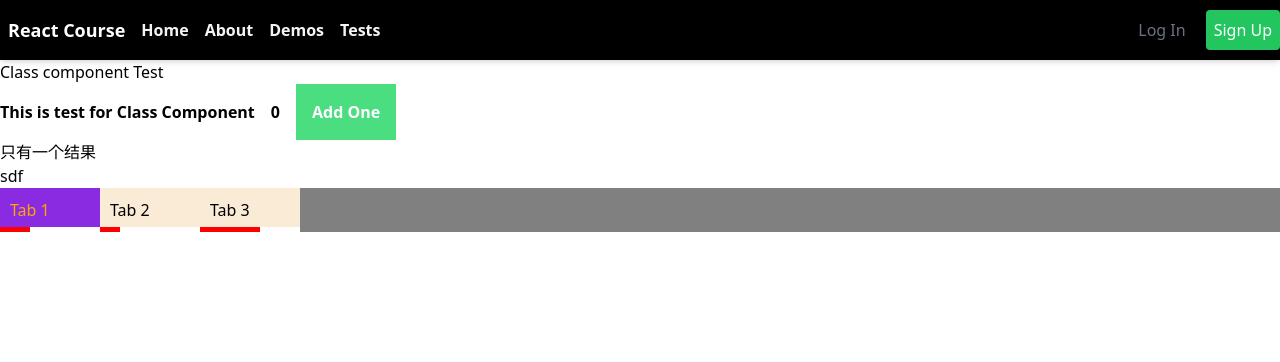
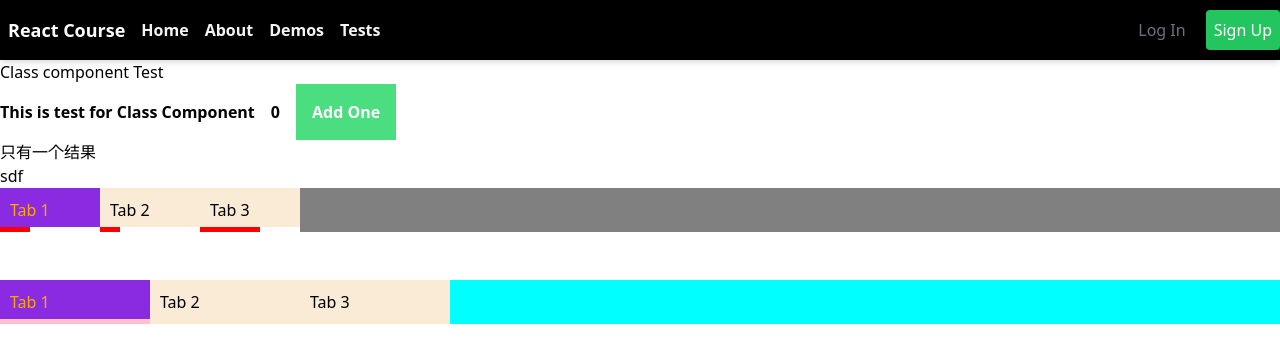
Before and after one commit to geforcesong/react-course, a React (Vite) app: page / in a window 1280 px wide. Shown: the top 362 px of the page. Built offline with nearby package versions, Linux system fonts and the light colour scheme.

Commit message:
added new tabs

```diff
--- /dev/null
+++ b/src/components/SimpleTab/index.module.scss
@@ -0,0 +1,30 @@
+.tab-container {
+  background-color: aqua;
+  display: flex;
+  position: relative;
+  --tab-width: 150px;
+  --index: 0;
+
+  .tab-item-container {
+    padding: 10px;
+    background-color: antiquewhite;
+    cursor: pointer;
+    position: relative;
+    width: var(--tab-width);
+  }
+
+  .active {
+    color: orange;
+    background-color: blueviolet;
+  }
+
+  .indicator {
+    width: var(--tab-width);
+    height: 5px;
+    background-color: pink;
+    position: absolute;
+    bottom: 0;
+    left: calc(var(--tab-width) * var(--index, 0));
+    transition: all 0.3s ease-in-out;
+  }
+}
--- /dev/null
+++ b/src/components/SimpleTab/index.tsx
@@ -0,0 +1,55 @@
+import React from 'react';
+import styles from './index.module.scss';
+
+export interface TabItem {
+  id: string | number;
+  component: JSX.Element | string;
+  active: boolean;
+  disabled: boolean;
+}
+
+export interface Props {
+  items: Array<TabItem>;
+  onTabChanged?: (item: TabItem) => void;
+}
+
+const SimpleTab: React.FC<Props> = ({ items, onTabChanged }) => {
+  const handleClick = (item: TabItem) => {
+    if (!items) {
+      return;
+    }
+    const activeItem = items.find((item: TabItem) => item.active);
+    if (activeItem === item) {
+      return;
+    }
+    onTabChanged?.(item);
+  };
+
+  const activeIndex = items.findIndex((item) => item.active);
+  const constainerStyle = {
+    '--index': activeIndex < 0 ? 0 : activeIndex,
+  } as React.CSSProperties;
+
+  return (
+    <div className={styles['tab-container']} style={constainerStyle}>
+      {items.map((item: TabItem) => {
+        return (
+          <div
+            key={item.id}
+            className={
+              item.active
+                ? `${styles['tab-item-container']} ${styles.active}`
+                : styles['tab-item-container']
+            }
+            onClick={() => handleClick(item)}
+          >
+            {item.component}
+          </div>
+        );
+      })}
+      <div className={styles.indicator}></div>
+    </div>
+  );
+};
+
+export default SimpleTab;
--- a/src/pages/HomePage.tsx
+++ b/src/pages/HomePage.tsx
@@ -2,6 +2,7 @@ import ClassTest from '../components/test/ClassTest';
 import { Conditional } from '../components/test/Conditional';
 import Tabs, { TabItem } from '../components/Tabs';
 import { useState } from 'react';
+import SimpleTab from '../components/SimpleTab';
 
 const tabItems = [
   {
@@ -46,6 +47,8 @@ const HomePage: React.FC = () => {
       <Conditional count={1} />
       sdf
       <Tabs items={items} onTabChanged={handleTabItemChanged} />
+      <br /> <br />
+      <SimpleTab items={items} onTabChanged={handleTabItemChanged} />
     </div>
   );
 };
```
Also changed, not shown: 1 other file (tests, documents, lock files or other folders).
